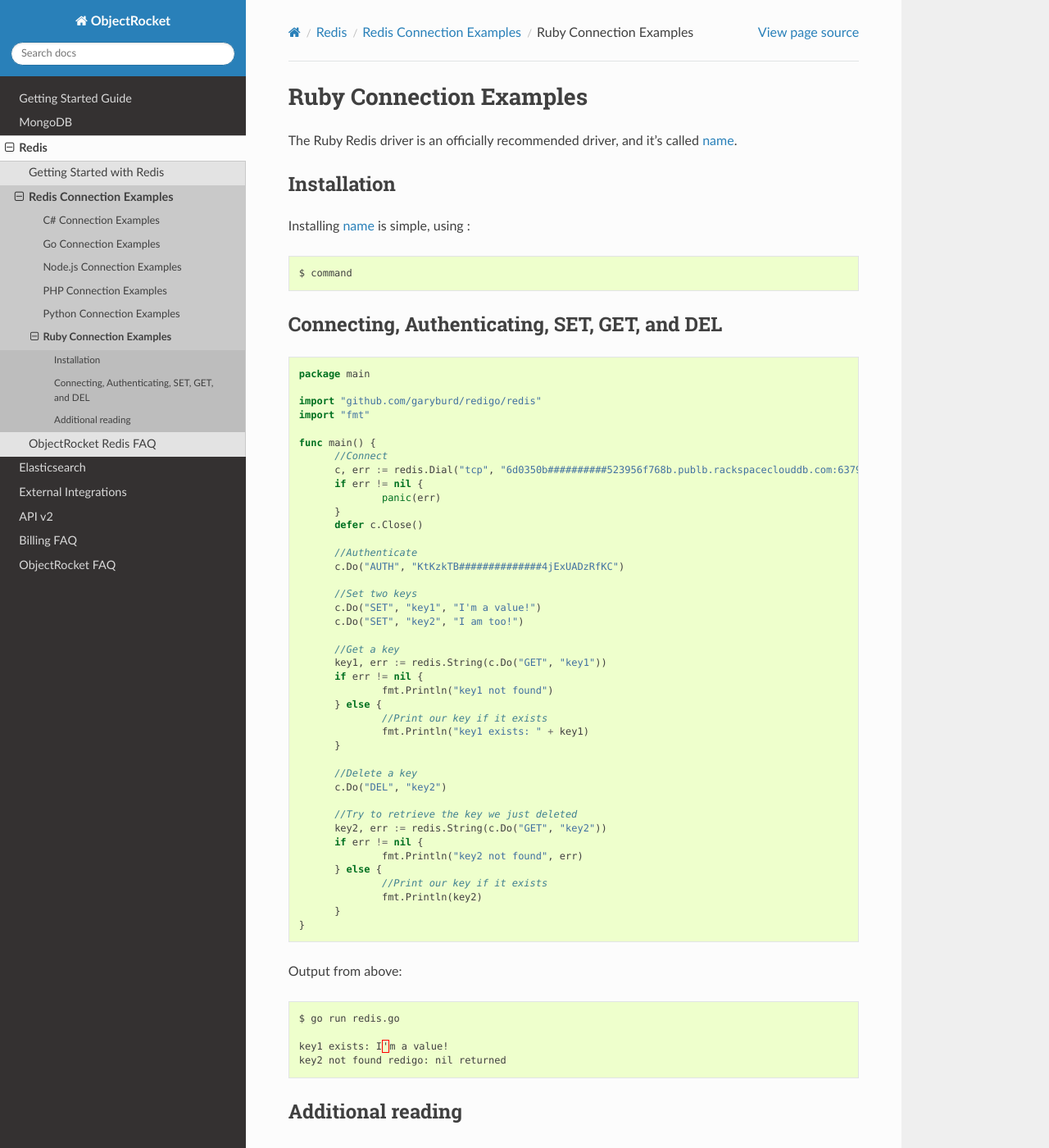
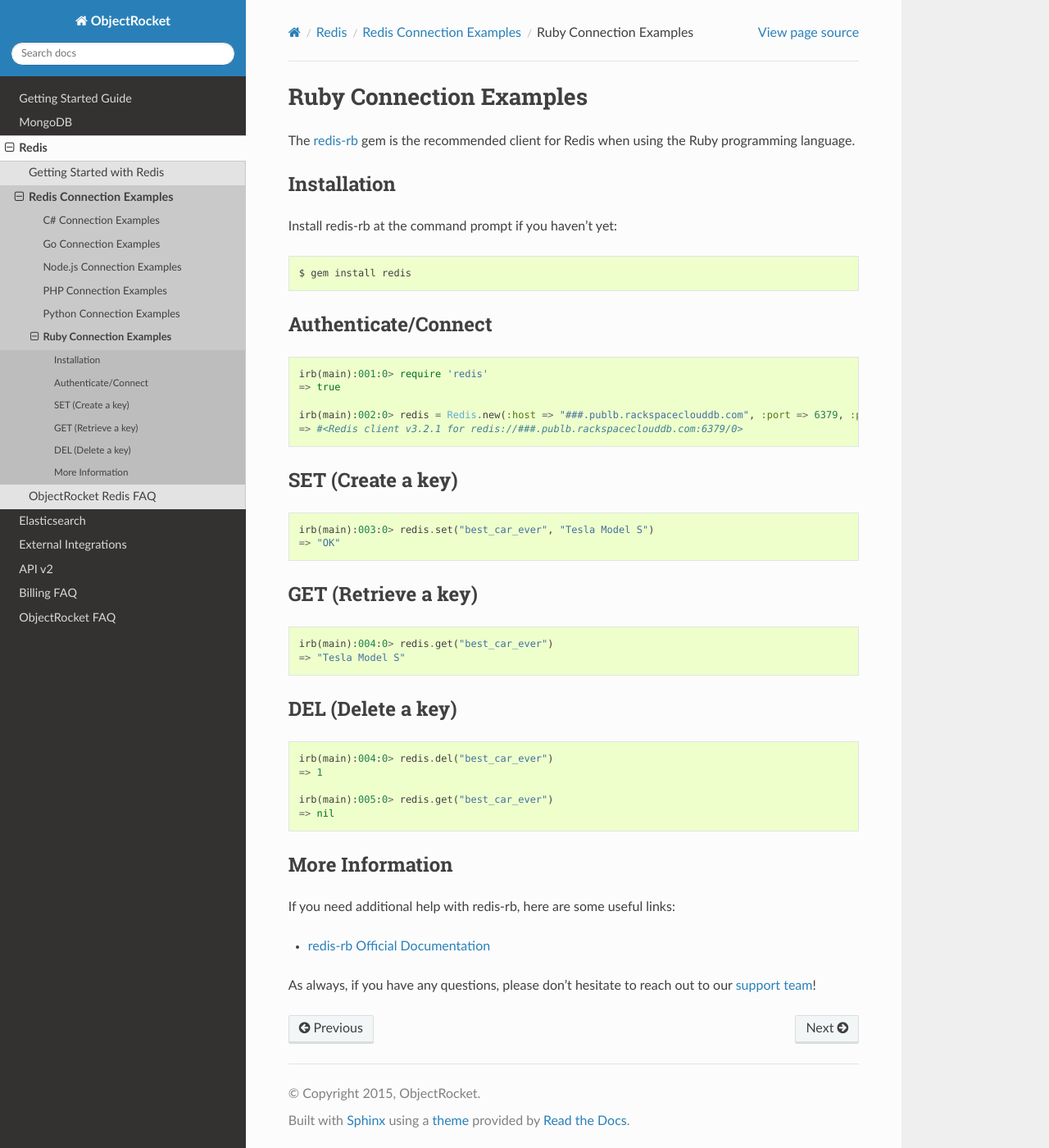
Before and after one commit to zcorleissen/documentation, a Sphinx documentation site: the page built from source/redis_ruby_examples.rst, in a window 1280 px wide and 1400 px high. Shown: the whole window at 82% size. Built offline with Sphinx 7.4.7 and the Read the Docs theme 2.0.0, drawn with Linux system fonts in a browser that asks for light colours; some of the changed text lies outside the part shown.

Commit message:
Add documentation for Redis (Ruby)

```diff
--- a/source/redis_ruby_examples.rst
+++ b/source/redis_ruby_examples.rst
@@ -3,80 +3,60 @@
 
 .. |checkmark| unicode:: U+2713
 
-The Ruby Redis driver is an officially recommended driver, and it's called `name <`https://link>`_.
+The `redis-rb <https://github.com/redis/redis-rb>`_ gem is the recommended client for Redis when using the Ruby programming language.
 
 Installation
 ------------
 
-Installing `name <https://link>`_ is simple, using  :
-
-.. code-block:: language
-
-   $ command
-
-Connecting, Authenticating, SET, GET, and DEL
----------------------------------------------
-
-.. code-block:: go
-
-  package main
-
-  import "github.com/garyburd/redigo/redis"
-  import "fmt"
-
-  func main() {
-	//Connect
-	c, err := redis.Dial("tcp", "6d0350b##########523956f768b.publb.rackspaceclouddb.com:6379")
-	if err != nil {
-		panic(err)
-	}
-	defer c.Close()
-
-	//Authenticate
-	c.Do("AUTH", "KtKzkTB##############4jExUADzRfKC")
-
-	//Set two keys
-	c.Do("SET", "key1", "I'm a value!")
-	c.Do("SET", "key2", "I am too!")
-
-	//Get a key
-	key1, err := redis.String(c.Do("GET", "key1"))
-	if err != nil {
-		fmt.Println("key1 not found")
-	} else {
-		//Print our key if it exists
-		fmt.Println("key1 exists: " + key1)
-	}
-
-	//Delete a key
-	c.Do("DEL", "key2")
-
-	//Try to retrieve the key we just deleted
-	key2, err := redis.String(c.Do("GET", "key2"))
-	if err != nil {
-		fmt.Println("key2 not found", err)
-	} else {
-		//Print our key if it exists
-		fmt.Println(key2)
-	}
-  }
-
-Output from above:
+Install redis-rb at the command prompt if you haven't yet:
 
 .. code-block:: bash
 
-   $ go run redis.go
+   $ gem install redis
 
-   key1 exists: I'm a value!
-   key2 not found redigo: nil returned
+Authenticate/Connect
+--------------------
 
+.. code-block:: ruby
 
-Additional reading
+   irb(main):001:0> require 'redis'
+   => true
+
+   irb(main):002:0> redis = Redis.new(:host => "###.publb.rackspaceclouddb.com", :port => 6379, :password => "###")
+   => #<Redis client v3.2.1 for redis://###.publb.rackspaceclouddb.com:6379/0>
+
+SET (Create a key)
 ------------------
 
-If you need more help with `driver`, here are some links to more documentation:
+.. code-block:: ruby
 
-* `link FAQ <https://link>`_
-* `link API Documentation <http://link>`_
+   irb(main):003:0> redis.set("best_car_ever", "Tesla Model S")
+   => "OK"
+
+GET (Retrieve a key)
+--------------------
+
+.. code-block:: ruby
+
+   irb(main):004:0> redis.get("best_car_ever")
+   => "Tesla Model S"
+
+DEL (Delete a key)
+------------------
+
+.. code-block:: ruby
+
+   irb(main):004:0> redis.del("best_car_ever")
+   => 1
+
+   irb(main):005:0> redis.get("best_car_ever")
+   => nil
+
+More Information
+----------------
+
+If you need additional help with redis-rb, here are some useful links:
+
+* `redis-rb Official Documentation <http://www.rubydoc.info/github/redis/redis-rb/>`_
 
 As always, if you have any questions, please don't hesitate to reach out to our `support team <mailto:support@objectrocket.com>`_!
```
